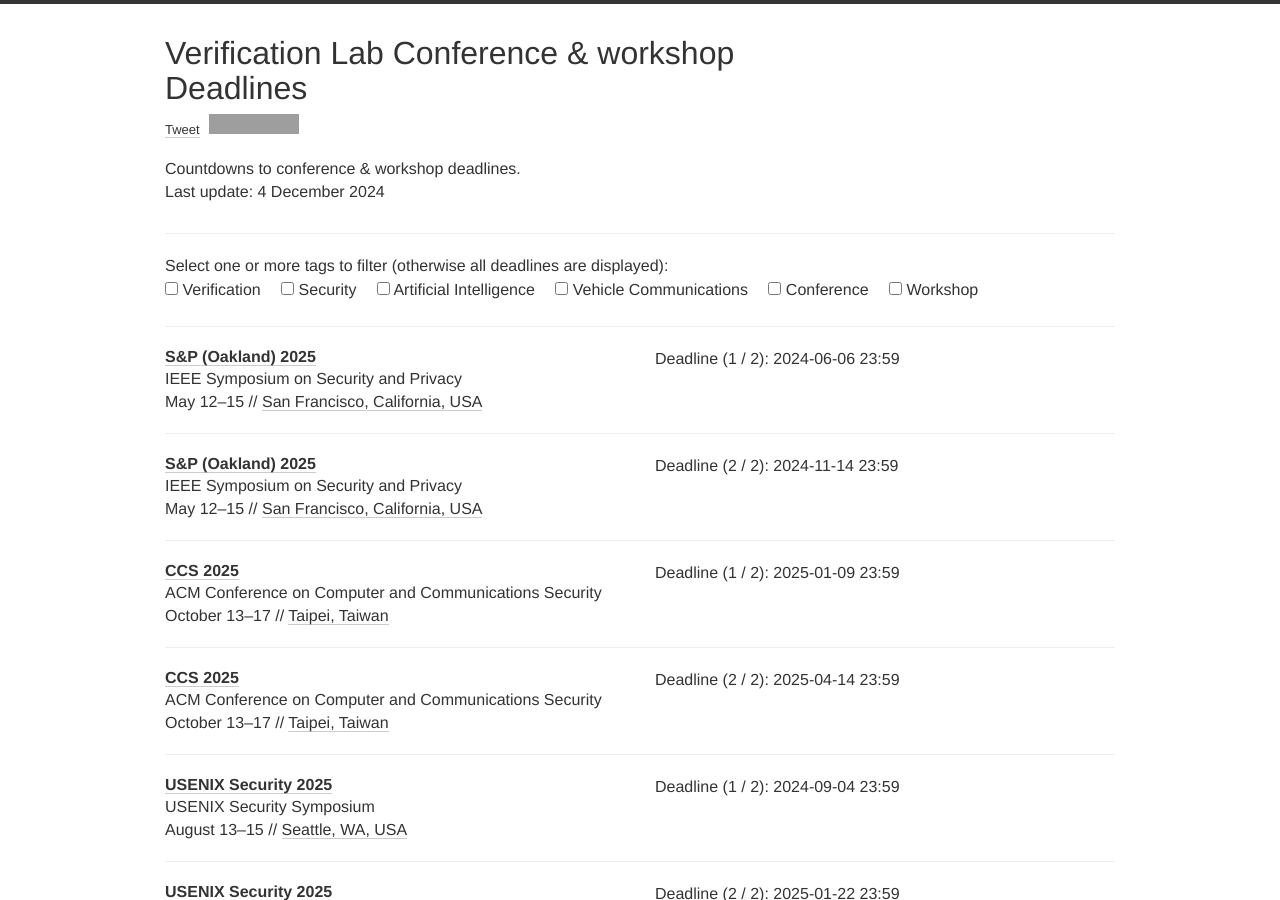
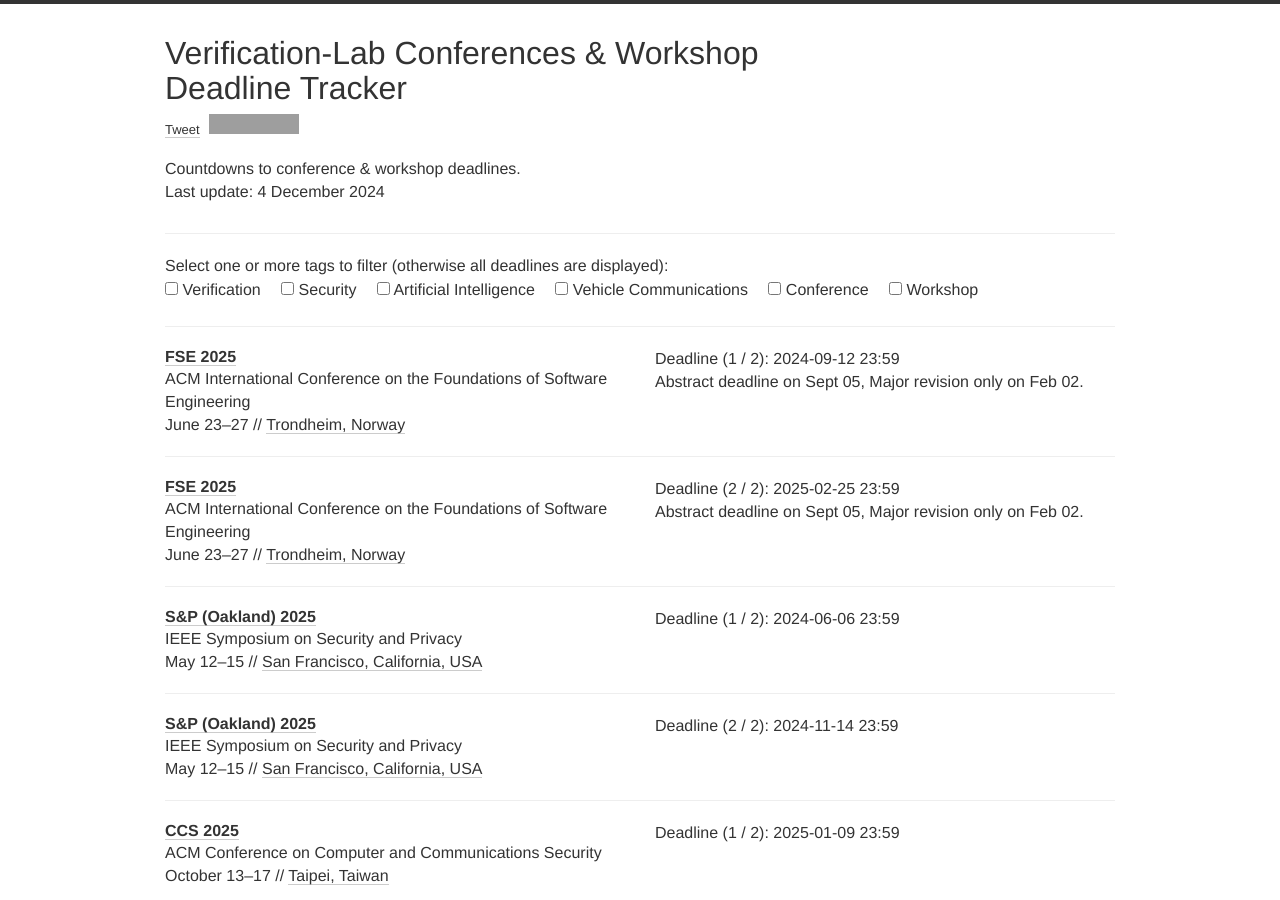
Before and after one commit to achintyadesai/vlab-deadlines, a Jekyll site: the page built from index.html, in a window 1280 px wide and 900 px high. Built offline with Jekyll 4.4.1, drawn with Linux system fonts in a browser that asks for light colours; nearby versions of some CDN libraries; comment, search, counter and statistics services are not loaded; grey boxes are pictures that could not be loaded.

Commit message:
FSE added

```diff
--- a/_config.yml
+++ b/_config.yml
@@ -1,8 +1,8 @@
-title: Verification Lab Conference & workshop Deadlines
+title: Verification-Lab Conferences & Workshop Deadline Tracker
 description: Countdowns to conference & workshop deadlines.
 author: V-Lab
 
-domain: "achintyadesai.github.io"
+domain: "https://achintyadesai.github.io"
 baseurl: "/vlab-deadlines"
 
 twitter_username: achintyadesai
--- a/_data/conferences.yml
+++ b/_data/conferences.yml
@@ -1,4 +1,16 @@
 ---
+# Verification Deadlines
+- name: FSE
+  description: ACM International Conference on the Foundations of Software Engineering
+  year: 2025
+  link: https://conf.researchr.org/home/fse-2025
+  deadline:
+    - "2024-09-12 23:59"
+    - "2025-02-25 23:59"
+  comment: Abstract deadline on Sept 05, Major revision only on Feb 02.
+  date: June 23-27
+  place: Trondheim, Norway
+  tags: [VERF, CONF]
 
 # Security and Privacy
 - name: S&P (Oakland)
```
